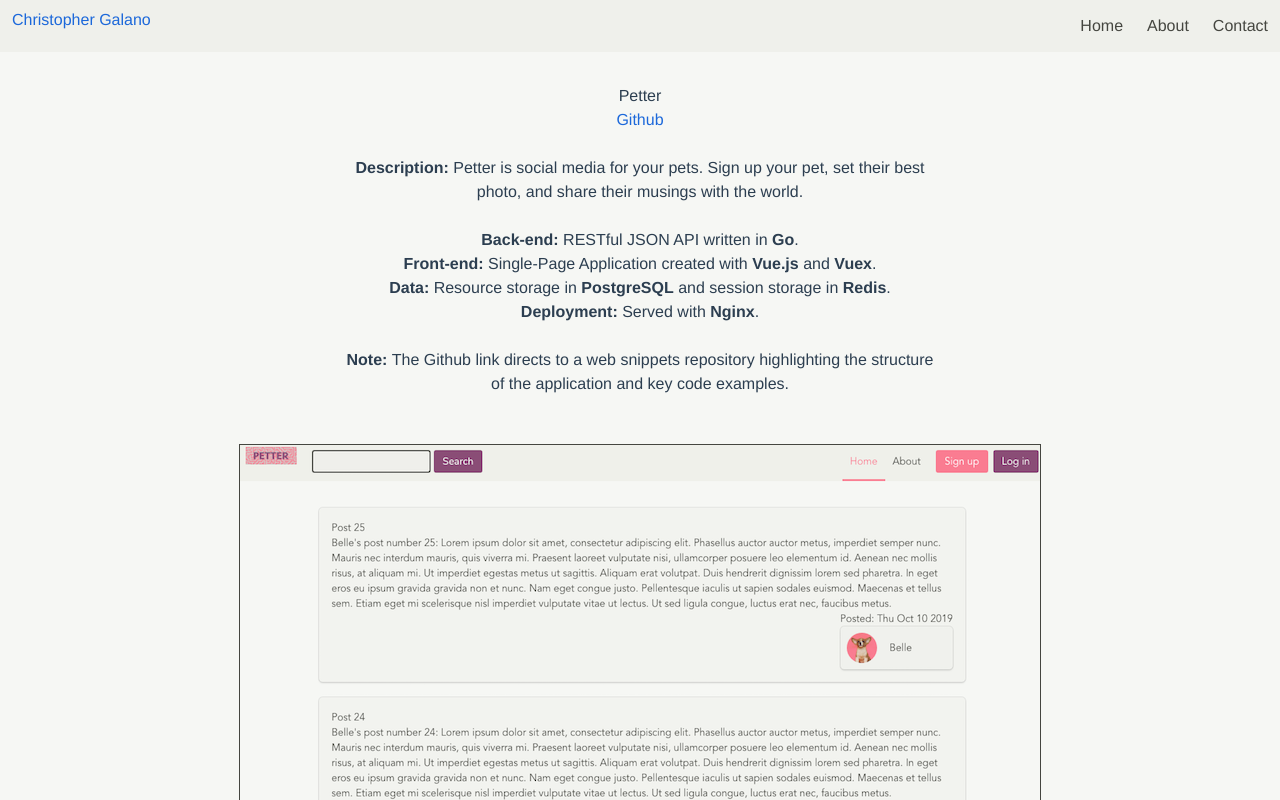
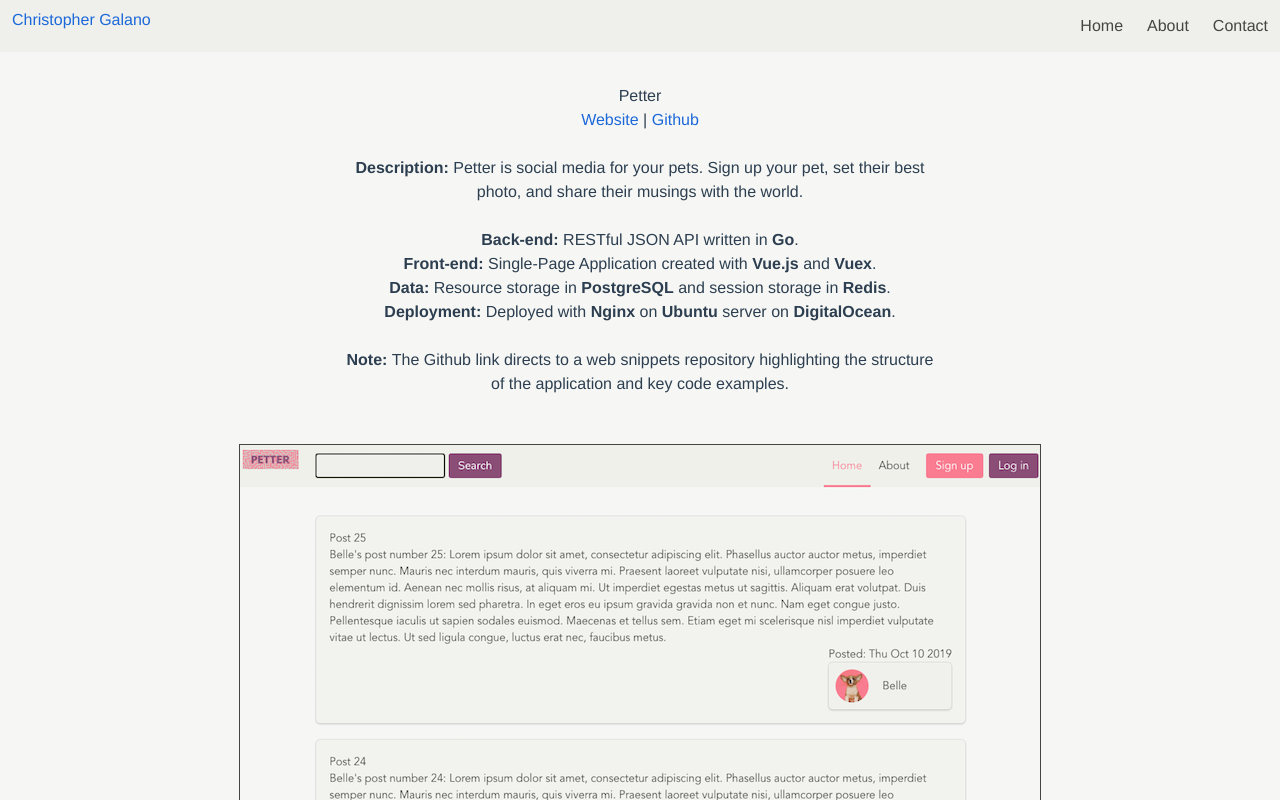
Before and after one commit to chiips/portfolio, a Vue app: page /petter in a window 1280 px wide. Shown: the top 800 px of the page. Built offline with nearby package versions, Linux system fonts and the light colour scheme.

Commit message:
updates for petter

```diff
--- a/src/components/PetterComp.vue
+++ b/src/components/PetterComp.vue
@@ -1,6 +1,7 @@
 <template>
   <div class="box is-clearfix">
     <h1 class="is-size-4">Petter</h1>
+    <a href="https://galano.co" target="_blank">Website</a> |
     <a href="https://github.com/chiips/snippets" target="_blank">Github</a> |
     <router-link :to="{ name: 'petter' }">Learn More</router-link>
     <br>
--- a/src/views/Petter.vue
+++ b/src/views/Petter.vue
@@ -1,6 +1,7 @@
 <template>
   <div>
     <h1 class="is-size-3">Petter</h1>
+    <a href="https://galano.co" target="_blank">Website</a> |
     <a href="https://github.com/chiips/snippets" target="_blank">Github</a>
     <br>
     <br>
@@ -11,14 +12,14 @@
       <p><b>Back-end: </b>RESTful JSON API written in <b>Go</b>.</p>
       <p><b>Front-end: </b>Single-Page Application created with <b>Vue.js</b> and <b>Vuex</b>.</p>
       <p><b>Data: </b>Resource storage in <b>PostgreSQL</b> and session storage in <b>Redis</b>.</p>
-      <p><b>Deployment: </b>Served with <b>Nginx</b>.</p>
+      <p><b>Deployment: </b>Deployed with <b>Nginx</b> on <b>Ubuntu</b> server on <b>DigitalOcean</b>.</p>
       <br>
       <p><b>Note: </b> The Github link directs to a web snippets repository highlighting the structure of the application and key code examples.</p>
       <br>
     </div>
     </div>
 
-    <a href="https://github.com/chiips/snippets" target="_blank"><img src="../assets/petter.png"/></a>
+    <a href="https://galano.co" target="_blank"><img src="../assets/petter.png"/></a>
 
   </div>
 </template>
```
Also changed, not shown: src/assets/petter.png.
